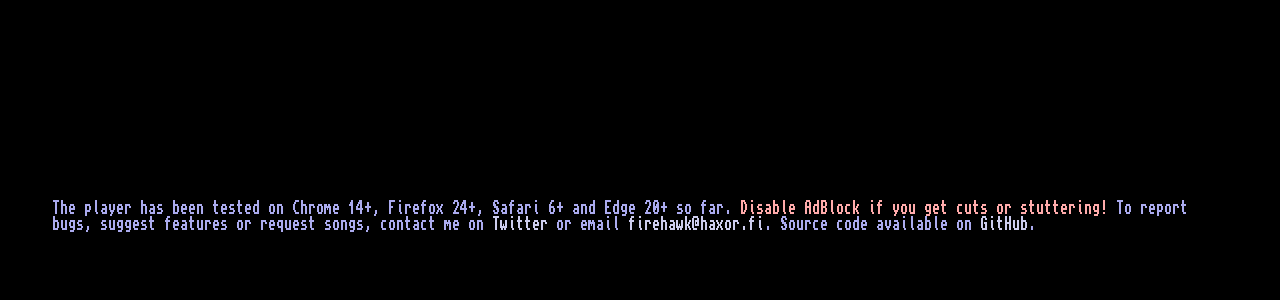
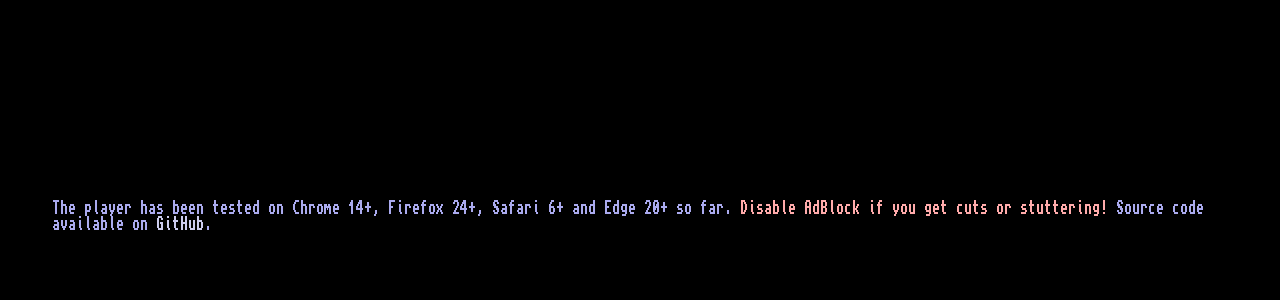
Before and after one commit to electronoora/webaudio-mod-player, a PHP site: page / in a window 1280 px wide. Shown: the part 346-646 px from the top of the page. Run offline with PHP 8.4, Linux system fonts and the light colour scheme; some libraries are stand-ins or nearby versions.

Commit message:
Update index.php
Remove out-of-date contact links

```diff
--- a/index.php
+++ b/index.php
@@ -97,8 +97,6 @@ if (strstr($browserAsString, " AppleWebKit/") && strstr($browserAsString, " Mobi
         <div style="clear:both"></div>
         <div id="infotext">
           The player has been tested on Chrome 14+, Firefox 24+, Safari 6+ and Edge 20+ so far. <span style="color:#faa">Disable AdBlock if you get cuts or stuttering!</span>
-          To report bugs, suggest features or request songs, contact me on <a href="https://twitter.com/noorahalme" style="color:#cce;">Twitter</a> or
-          email <a href="mailto:firehawk@haxor.fi" style="color:#cce">firehawk@haxor.fi</a>.
           Source code available on <a style="color:#cce;" target="_blank" href="https://github.com/electronoora/webaudio-mod-player">GitHub</a>.
         </div>
       </div>
```
